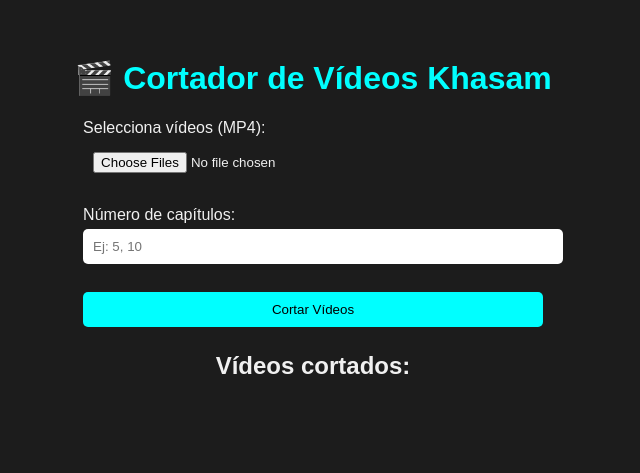
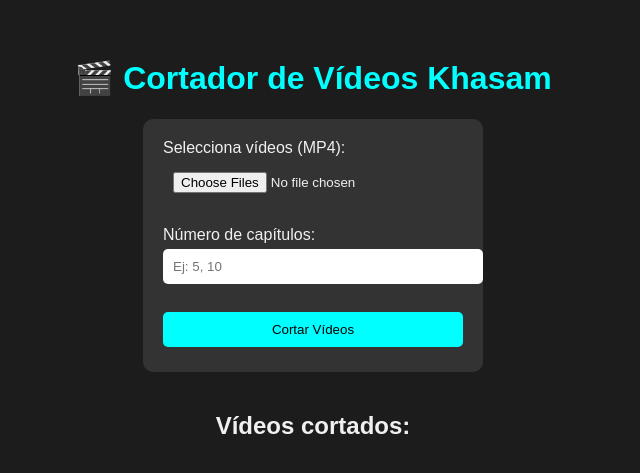
Before and after one commit to KekoOfficial/X, a Flask app: page / in a window 1280 px wide. Shown: the top 473 px of the page, without its empty margins (327-967 px from the left). Run offline with Flask 3, Linux system fonts and the light colour scheme.

Commit message:
Actualizar style.css

```diff
--- a/static/style.css
+++ b/static/style.css
@@ -7,32 +7,25 @@ body {
     align-items: center;
     padding: 30px;
 }
-
 h1 { color: #00ffff; }
-
-.form-container {
+form {
     background: #333;
     padding: 20px;
     border-radius: 10px;
     margin-bottom: 20px;
-    width: 350px;
-    display: flex;
-    flex-direction: column;
+    width: 300px;
 }
-
-input, select, button {
+input, button {
     margin: 5px 0;
     padding: 10px;
     border-radius: 5px;
     border: none;
     width: 100%;
 }
-
 button {
     background: #00ffff;
     color: #000;
     cursor: pointer;
 }
-
-ul { list-style: none; padding: 0; width: 350px; }
+ul { list-style: none; padding: 0; width: 300px; }
 a { color: #00ffff; text-decoration: none; word-wrap: break-word; }
```
